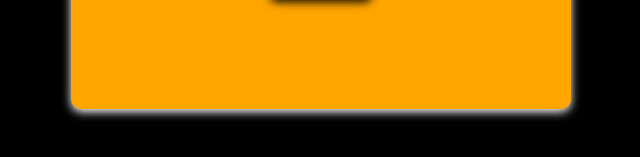
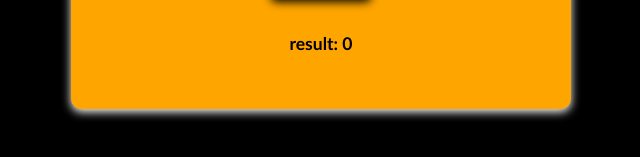
Before and after one commit to ciyabayhan/simple-sum-two-numbers, a plain HTML site: page index.html in a window 1280 px wide. Both pictures are taken after a click on the button "SUM". Shown: the part 461-618 px from the top of the page, 319-959 px from the left. Drawn offline with Linux system fonts and the light colour scheme.

Commit message:
Added JavaScript collection function to index.html

```diff
--- a/index.html
+++ b/index.html
@@ -12,10 +12,18 @@
         <h2>Enter Numbers</h2> <br>
         <input id="num1" type="number" placeholder="first number"><br> <br>
         <input id="num2" type="number" placeholder="second number"><br> <br>
-        <button onclick="topla()">SUM</button><br>
-         <h1 id="result"></h1>
+        <button onclick="topla()">SUM</button><br> <br> <br>
+         <h3 id="result"></h1>
     </div>
     <script>
+
+        function topla() {
+            let n1 = Number(document.getElementById("num1").value);
+            let n2 = Number(document.getElementById("num2").value);
+             let topla = n1 + n2;
+             document.getElementById("result").innerText = "result: " + topla;
+
+        }
 
     </script>
 </body>
```
